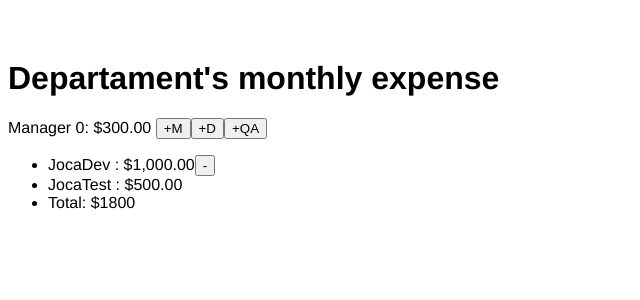
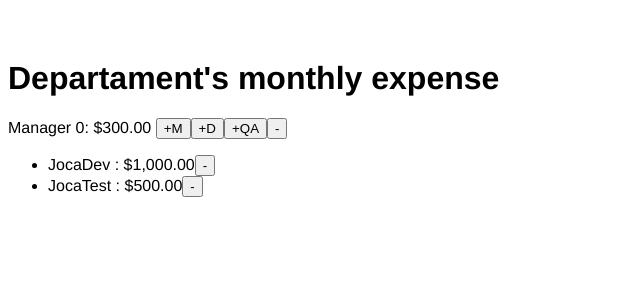
Before and after one commit to jocabedR/departament_monthly_expense, a Vue app: page / in a window 1280 px wide. Shown: the top 300 px of the page, without its empty margins (0-640 px from the left). Built offline with nearby package versions, Linux system fonts and the light colour scheme.

Commit message:
Delete Manager, Developer and QA Tester.

```diff
--- a/src/components/Child.vue
+++ b/src/components/Child.vue
@@ -4,29 +4,34 @@
     <button @click="addChild">+M</button>
     <button @click="addDeveloper">+D</button>
     <button @click="addQATester">+QA</button>
-    <button v-if="(model.id !=0 )" @click="deleteManager(model.id)">Delete manager</button>
+    <button @click="deleteManager(model.id)">-</button>
   </div>
   <ul>
     <li v-for="developer in model.developers">
       <span>{{developer.name}} : $1,000.00</span>
-      <button>-</button>
+      <button @click="deleteDeveloper(developer.id)">-</button>
     </li>
     <li v-for="qa_tester in model.qa_testers">
       <span>{{qa_tester.name}} : $500.00</span>
+      <button @click="deleteQATester(qa_tester.id)">-</button>
     </li>
 
     <Child
       v-for="child in model.children"
       :model="child"
-      @updatedChild="(change) => changes += change"
+      @updatedChild="(change) => acumulate += change"
     />
 
-    <li v-if="model.children.length > 0" >
-      <Total :total="changes"/>
+    <!-- <li v-if="model.children.length > 0" >
+      Local:<Total :total="calculateLocalTotal"/>
+      <br/>
+      Changes:<Total :total="acumulate"/>
+      <br/>
+      TotalTotal <Total :total="acumulate + calculateLocalTotal"/>
     </li>
     <li v-else>
       <Total :total="calculateLocalTotal"/>
-    </li>
+    </li> -->
   </ul>
 </template>
 
@@ -54,7 +59,7 @@ export default {
       idQaTester : 0,
       lastMove: 0,
       changes: 0,
-      acumulateChanges: 0,
+      acumulate: 0,
     }
   },
 
@@ -65,7 +70,7 @@ export default {
   computed: {
 
     calculateLocalTotal(){
-     return  (300 + (this.model.developers.length * 1000) + (this.model.qa_testers.length * 500))
+     return  (((this.model.children.length +1)*300) + (this.model.developers.length * 1000) + (this.model.qa_testers.length * 500))
     },
 
   },
@@ -88,14 +93,14 @@ export default {
       this.id++
       this.model.children.push({
         id: this.id,
-        name: "Manager "+this.model.id+this.id,
+        name: "Manager",
         developer: 1,
         qa_tester: 1,
         developers: [],
         qa_testers: [],
         children : []
       })
-      this.changes += 300
+      this.changes = 300
     },
 
     addDeveloper() {
@@ -103,7 +108,7 @@ export default {
       this.model.developers.push({
         name: "Developer"
       })
-      this.changes += 1000
+      this.changes = 1000
     },
 
     addQATester () {
@@ -111,16 +116,32 @@ export default {
       this.model.qa_testers.push({
         name: "QA Tester"
       })
-      this.changes += 500
+      this.changes = 500
     },
 
     deleteManager(manager_id){
-      let descendants_ids = [...[manager_id], ...this.getDescendants([manager_id])]
-      console.log(descendants_ids)
-      let result = this.model.filter(manager => !descendants_ids.includes(manager.id))
-      this.model = result
+
+      let result = this.$parent.model.children.filter(manager => manager.id != manager_id)
+      this.$parent.model.children = result
+
+      this.changes = -300
+
+      //console.log(this.model)
+
     },
 
+
+    deleteDeveloper(developer_id){
+      let result = this.model.developers.filter(developer => developer.id != developer_id)
+      this.model.developers = result
+      this.changes = -1000
+    },
+
+    deleteQATester(qa_tester_id){
+      let result = this.model.qa_testers.filter(qa_tester => qa_tester.id != qa_tester_id)
+      this.model.qa_testers = result
+      this.changes = -500
+    },
   }
 }
 </script>
```
